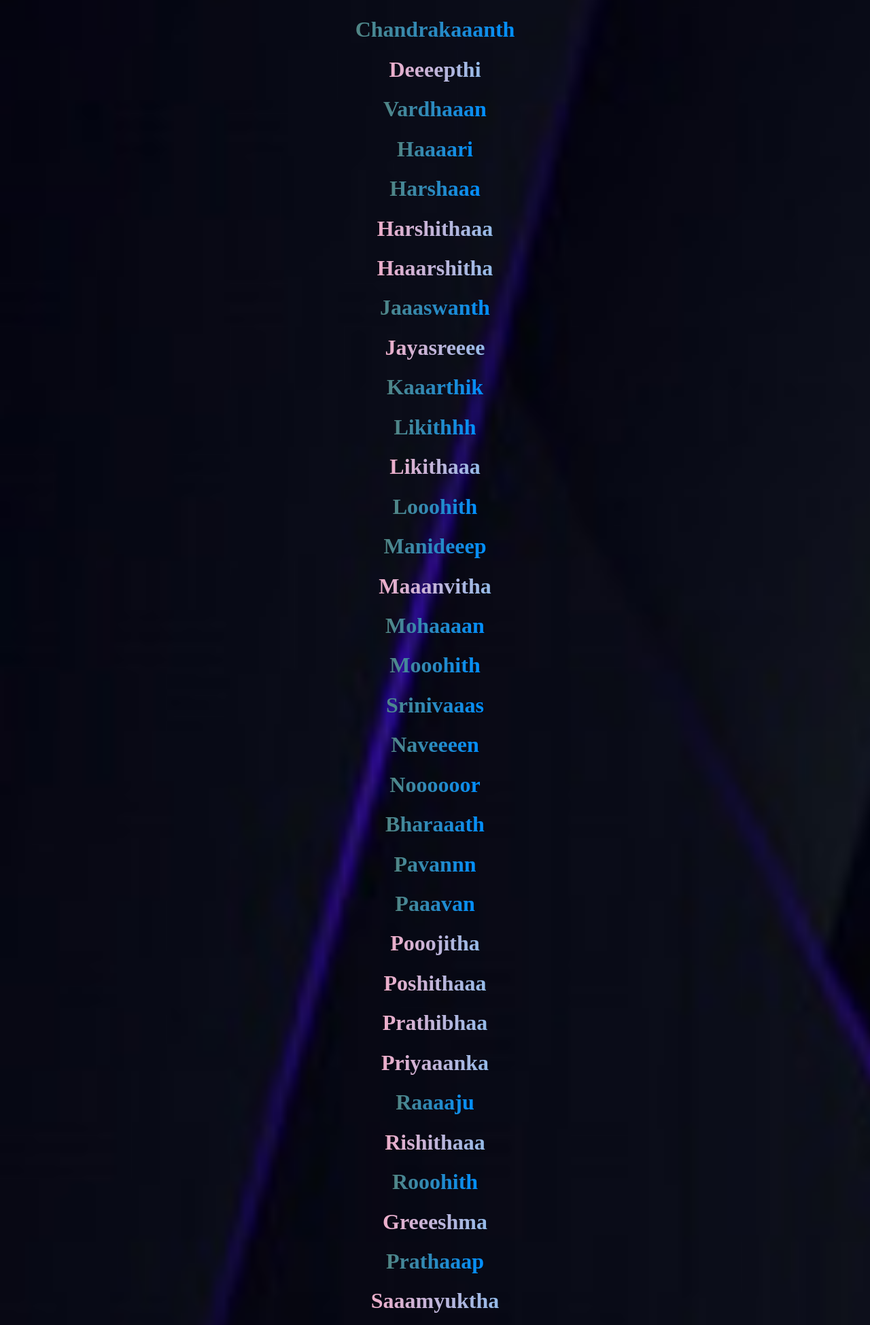
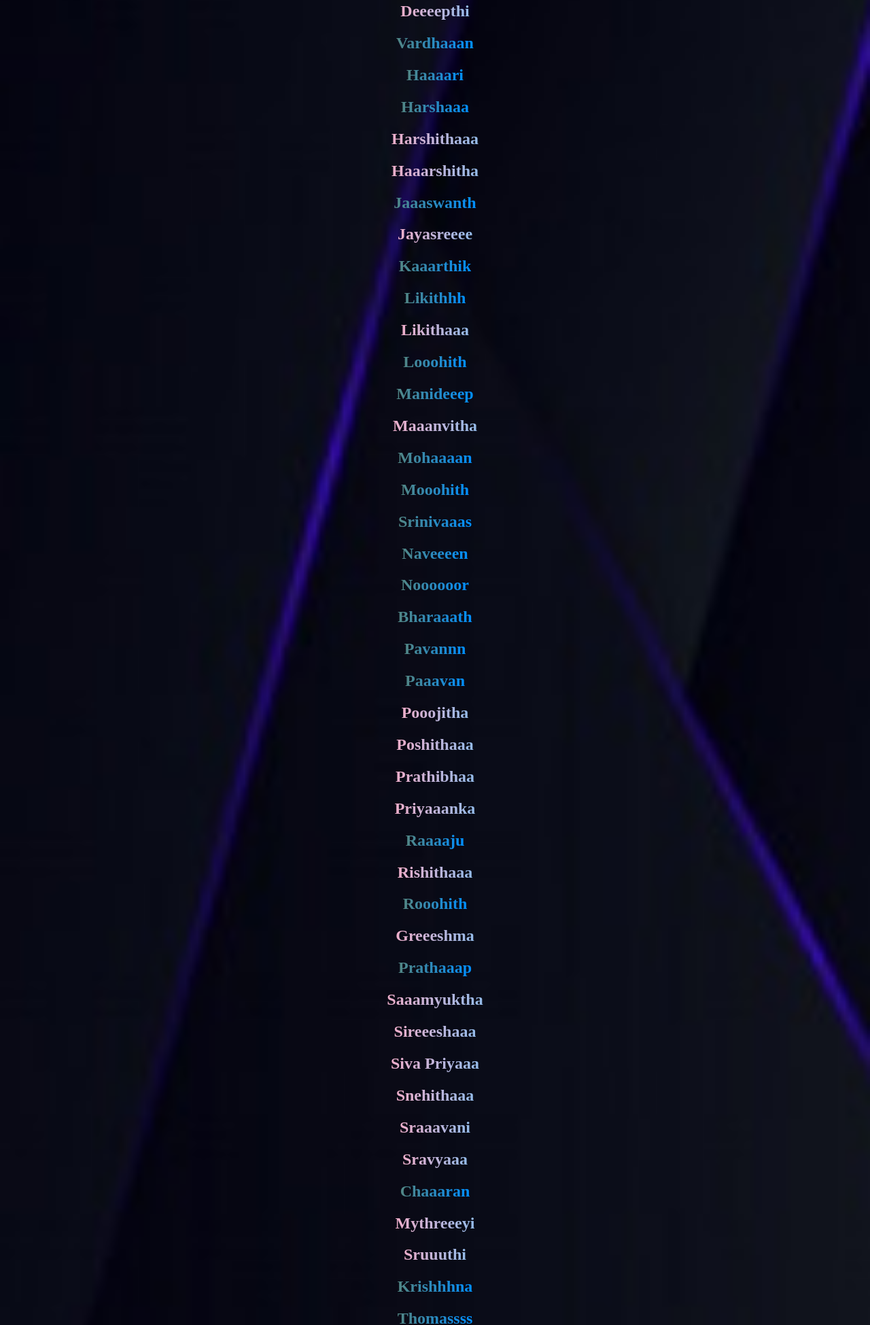
Before and after one commit to DileepDodla/bday, a plain HTML site: page index.html in a window 1280 px wide. Shown: the part 851-2800 px from the top of the page at 68% size. Drawn offline with nearby package versions, Linux system fonts and the light colour scheme.

Commit message:
Update index.html

```diff
--- a/index.html
+++ b/index.html
@@ -79,65 +79,65 @@
     </video>
     <div>
         <h1 style="color: goldenrod; text-shadow: 0px 0px 3px goldenrod;">Loads of Thanks to</h1>
-        <h1><span class="king">Ameeeen</span></h1>
-        <h1><span class="king">Anjaaan</span></h1>
-        <h1><span class="queen">Arfaaa</span></h1>
-        <h1><span class="queen">Bhavishyaaa</span></h1>
-        <h1><span class="queen">Maaanvika</span></h1>
-        <h1><span class="queen">Chandaaana</span></h1>
-        <h1><span class="king">Chandrakaaanth</span></h1>
-        <h1><span class="queen">Deeeepthi</span></h1>
-        <h1><span class="king">Vardhaaan</span></h1>
-        <h1><span class="king">Haaaari</span></h1>
-        <h1><span class="king">Harshaaa</span></h1>
-        <h1><span class="queen">Harshithaaa</span></h1>
-        <h1><span class="queen">Haaarshitha</span></h1>
-        <h1><span class="king">Jaaaswanth</span></h1>
-        <h1><span class="queen">Jayasreeee</span></h1>
-        <h1><span class="king">Kaaarthik</span></h1>
-        <h1><span class="king">Likithhh</span></h1>
-        <h1><span class="queen">Likithaaa</span></h1>
-        <h1><span class="king">Looohith</span></h1>
-        <h1><span class="king">Manideeep</span></h1>
-        <h1><span class="queen">Maaanvitha</span></h1>
-        <h1><span class="king">Mohaaaan</span></h1>
-        <h1><span class="king">Mooohith</span></h1>
-        <h1><span class="king">Srinivaaas</span></h1>
-        <h1><span class="king">Naveeeen</span></h1>
-        <h1><span class="king">Noooooor</span></h1>
-        <h1><span class="king">Bharaaath</span></h1>
-        <h1><span class="king">Pavannn</span></h1>
-        <h1><span class="king">Paaavan</span></h1>
-        <h1><span class="queen">Pooojitha</span></h1>
-        <h1><span class="queen">Poshithaaa</span></h1>
-        <h1><span class="queen">Prathibhaa</span></h1>
-        <h1><span class="queen">Priyaaanka</span></h1>
-        <h1><span class="king">Raaaaju</span></h1>
-        <h1><span class="queen">Rishithaaa</span></h1>
-        <h1><span class="king">Rooohith</span></h1>
-        <h1><span class="queen">Greeeshma</span></h1>
-        <h1><span class="king">Prathaaap</span></h1>
-        <h1><span class="queen">Saaamyuktha</span></h1>
-        <h1><span class="queen">Sireeeshaaa</span></h1>
-        <h1><span class="queen">Siva Priyaaa</span></h1>
-        <h1><span class="queen">Snehithaaa</span></h1>
-        <h1><span class="queen">Sraaavani</span></h1>
-        <h1><span class="queen">Sravyaaa</span></h1>
-        <h1><span class="king">Chaaaran</span></h1>
-        <h1><span class="queen">Mythreeeyi</span></h1>
-        <h1><span class="queen">Sruuuthi</span></h1>
-        <h1><span class="king">Krishhhna</span></h1>
-        <h1><span class="king">Thomassss</span></h1>
-        <h1><span class="queen">Vaishnaaavi</span></h1>
-        <h1><span class="king">Vaaaamsi</span></h1>
-        <h1><span class="king">Venkateshhh</span></h1>
-        <h1><span class="queen">Vibhaaaa</span></h1>
-        <h1><span class="king">Yaaashwanth</span></h1>
+        <h2><span class="king">Ameeeen</span></h2>
+        <h2><span class="king">Anjaaan</span></h2>
+        <h2><span class="queen">Arfaaa</span></h2>
+        <h2><span class="queen">Bhavishyaaa</span></h2>
+        <h2><span class="queen">Maaanvika</span></h2>
+        <h2><span class="queen">Chandaaana</span></h2>
+        <h2><span class="king">Chandrakaaanth</span></h2>
+        <h2><span class="queen">Deeeepthi</span></h2>
+        <h2><span class="king">Vardhaaan</span></h2>
+        <h2><span class="king">Haaaari</span></h2>
+        <h2><span class="king">Harshaaa</span></h2>
+        <h2><span class="queen">Harshithaaa</span></h2>
+        <h2><span class="queen">Haaarshitha</span></h2>
+        <h2><span class="king">Jaaaswanth</span></h2>
+        <h2><span class="queen">Jayasreeee</span></h2>
+        <h2><span class="king">Kaaarthik</span></h2>
+        <h2><span class="king">Likithhh</span></h2>
+        <h2><span class="queen">Likithaaa</span></h2>
+        <h2><span class="king">Looohith</span></h2>
+        <h2><span class="king">Manideeep</span></h2>
+        <h2><span class="queen">Maaanvitha</span></h2>
+        <h2><span class="king">Mohaaaan</span></h2>
+        <h2><span class="king">Mooohith</span></h2>
+        <h2><span class="king">Srinivaaas</span></h2>
+        <h2><span class="king">Naveeeen</span></h2>
+        <h2><span class="king">Noooooor</span></h2>
+        <h2><span class="king">Bharaaath</span></h2>
+        <h2><span class="king">Pavannn</span></h2>
+        <h2><span class="king">Paaavan</span></h2>
+        <h2><span class="queen">Pooojitha</span></h2>
+        <h2><span class="queen">Poshithaaa</span></h2>
+        <h2><span class="queen">Prathibhaa</span></h2>
+        <h2><span class="queen">Priyaaanka</span></h2>
+        <h2><span class="king">Raaaaju</span></h2>
+        <h2><span class="queen">Rishithaaa</span></h2>
+        <h2><span class="king">Rooohith</span></h2>
+        <h2><span class="queen">Greeeshma</span></h2>
+        <h2><span class="king">Prathaaap</span></h2>
+        <h2><span class="queen">Saaamyuktha</span></h2>
+        <h2><span class="queen">Sireeeshaaa</span></h2>
+        <h2><span class="queen">Siva Priyaaa</span></h2>
+        <h2><span class="queen">Snehithaaa</span></h2>
+        <h2><span class="queen">Sraaavani</span></h2>
+        <h2><span class="queen">Sravyaaa</span></h2>
+        <h2><span class="king">Chaaaran</span></h2>
+        <h2><span class="queen">Mythreeeyi</span></h2>
+        <h2><span class="queen">Sruuuthi</span></h2>
+        <h2><span class="king">Krishhhna</span></h2>
+        <h2><span class="king">Thomassss</span></h2>
+        <h2><span class="queen">Vaishnaaavi</span></h2>
+        <h2><span class="king">Vaaaamsi</span></h2>
+        <h2><span class="king">Venkateshhh</span></h2>
+        <h2><span class="queen">Vibhaaaa</span></h2>
+        <h2><span class="king">Yaaashwanth</span></h2>
 
-        <h1><span class="queen">Unnathi</span></h1>
-        <h1><span class="queen">Pranathi</span></h1>
-        <h1><span class="queen">Deepthi</span></h1>
-        <h1><span class="queen">Swathi</span></h1>
+        <h2><span class="queen">Unnathi</span></h2>
+        <h2><span class="queen">Pranathi</span></h2>
+        <h2><span class="queen">Deepthi</span></h2>
+        <h2><span class="queen">Swathi</span></h2>
     </div>
 </body>
 </html>
```
